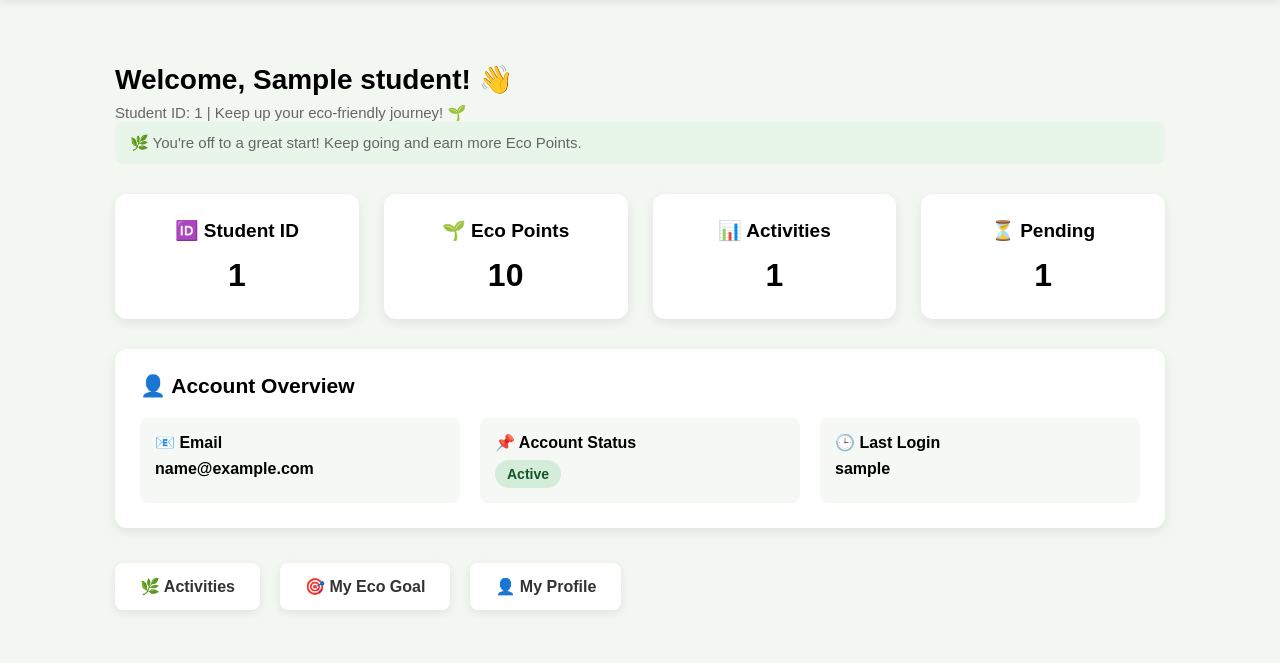
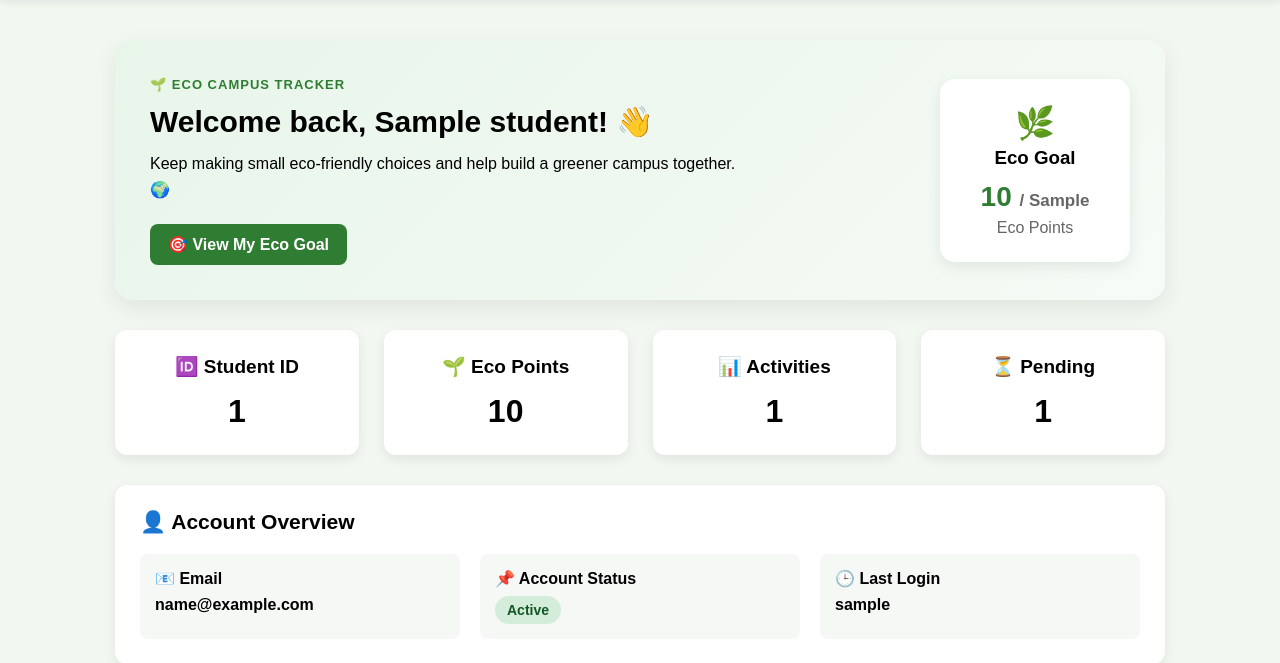
Before and after one commit to yashika-sv/Eco-Campus-Tracker, a Flask app: template templates/dashboard.html in a window 1280 px wide. Shown: the part 98-761 px from the top of the page. Before the commit the page ends 712 px from the top, so only its background shows below. Run offline with Flask 3, Linux system fonts and the light colour scheme; the template is opened without the code that fills it: most values are stand-ins (such as "Sample title", 1, 10 or a date in 2020).

Commit message:
Add modern student dashboard hero

```diff
--- a/static/css/style.css
+++ b/static/css/style.css
@@ -604,3 +604,123 @@ body {
     }
 
 }
+
+
+
+/* Dashboard Hero Section */
+
+.dashboard-hero {
+    display: flex;
+    justify-content: space-between;
+    align-items: center;
+    gap: 30px;
+    padding: 35px;
+    margin-bottom: 30px;
+    border-radius: 18px;
+    background: linear-gradient(
+        135deg,
+        #e8f5e9,
+        #f5fbf6
+    );
+    box-shadow: 0 8px 24px rgba(0, 0, 0, 0.08);
+}
+
+.hero-content {
+    flex: 1;
+}
+
+.hero-label {
+    display: inline-block;
+    font-size: 13px;
+    font-weight: bold;
+    letter-spacing: 1px;
+    margin-bottom: 12px;
+    color: #2e7d32;
+}
+
+.hero-content h2 {
+    margin: 0 0 12px;
+    font-size: 30px;
+}
+
+.hero-content p {
+    margin: 0 0 22px;
+    max-width: 600px;
+    line-height: 1.6;
+}
+
+.hero-goal-btn {
+    display: inline-block;
+    padding: 11px 18px;
+    border-radius: 8px;
+    background: #2e7d32;
+    color: white;
+    text-decoration: none;
+    font-weight: bold;
+    transition: transform 0.2s ease, box-shadow 0.2s ease;
+}
+
+.hero-goal-btn:hover {
+    transform: translateY(-2px);
+    box-shadow: 0 5px 12px rgba(0, 0, 0, 0.15);
+}
+
+.hero-goal {
+    min-width: 190px;
+    padding: 25px;
+    text-align: center;
+    background: white;
+    border-radius: 15px;
+    box-shadow: 0 5px 15px rgba(0, 0, 0, 0.08);
+}
+
+.hero-goal-icon {
+    font-size: 32px;
+    margin-bottom: 5px;
+}
+
+.hero-goal h3 {
+    margin: 0 0 12px;
+}
+
+.hero-points {
+    font-size: 28px;
+    font-weight: bold;
+    color: #2e7d32;
+}
+
+.hero-points span {
+    font-size: 17px;
+    color: #666;
+}
+
+.hero-goal p {
+    margin: 6px 0 0;
+    color: #666;
+}
+
+
+/* Mobile Hero */
+
+@media (max-width: 700px) {
+
+    .dashboard-hero {
+        flex-direction: column;
+        text-align: center;
+        padding: 25px 20px;
+    }
+
+    .hero-content h2 {
+        font-size: 24px;
+    }
+
+    .hero-content p {
+        line-height: 1.5;
+    }
+
+    .hero-goal {
+        width: 100%;
+        box-sizing: border-box;
+    }
+
+}
--- a/templates/dashboard.html
+++ b/templates/dashboard.html
@@ -33,35 +33,43 @@
 
         <main class="dashboard-content">
 
-            <div class="dashboard-welcome">
+            <div class="dashboard-hero">
 
-    <h2>Welcome, {{ student["name"] }}! 👋</h2>
+    <div class="hero-content">
 
-    <p>
-        Student ID: {{ student["id"] }}
-        | Keep up your eco-friendly journey! 🌱
-    </p>
+        <span class="hero-label">🌱 ECO CAMPUS TRACKER</span>
 
-    {% if student["eco_points"] == 0 %}
-        <p class="eco-message">
-            🌱 Start your journey today by taking your first eco-friendly action!
+        <h2>
+            Welcome back, {{ student["name"] }}! 👋
+        </h2>
+
+        <p>
+            Keep making small eco-friendly choices and help build
+            a greener campus together. 🌍
         </p>
 
-    {% elif student["eco_points"] < 50 %}
-        <p class="eco-message">
-            🌿 You're off to a great start! Keep going and earn more Eco Points.
-        </p>
+        <a href="{{ url_for('eco_goal') }}" class="hero-goal-btn">
+            🎯 View My Eco Goal
+        </a>
 
-    {% elif student["eco_points"] < 100 %}
-        <p class="eco-message">
-            🌳 Great progress! Your efforts are making a difference.
-        </p>
+    </div>
 
-    {% else %}
-        <p class="eco-message">
-            🌍 Amazing work! You're making a strong contribution to a greener campus.
-        </p>
-    {% endif %}
+    <div class="hero-goal">
+
+        <div class="hero-goal-icon">
+            🌿
+        </div>
+
+        <h3>Eco Goal</h3>
+
+        <div class="hero-points">
+            {{ student["eco_points"] }}
+            <span>/ {{ student["eco_goal"] }}</span>
+        </div>
+
+        <p>Eco Points</p>
+
+    </div>
 
 </div>
             <div class="dashboard-cards">
```
